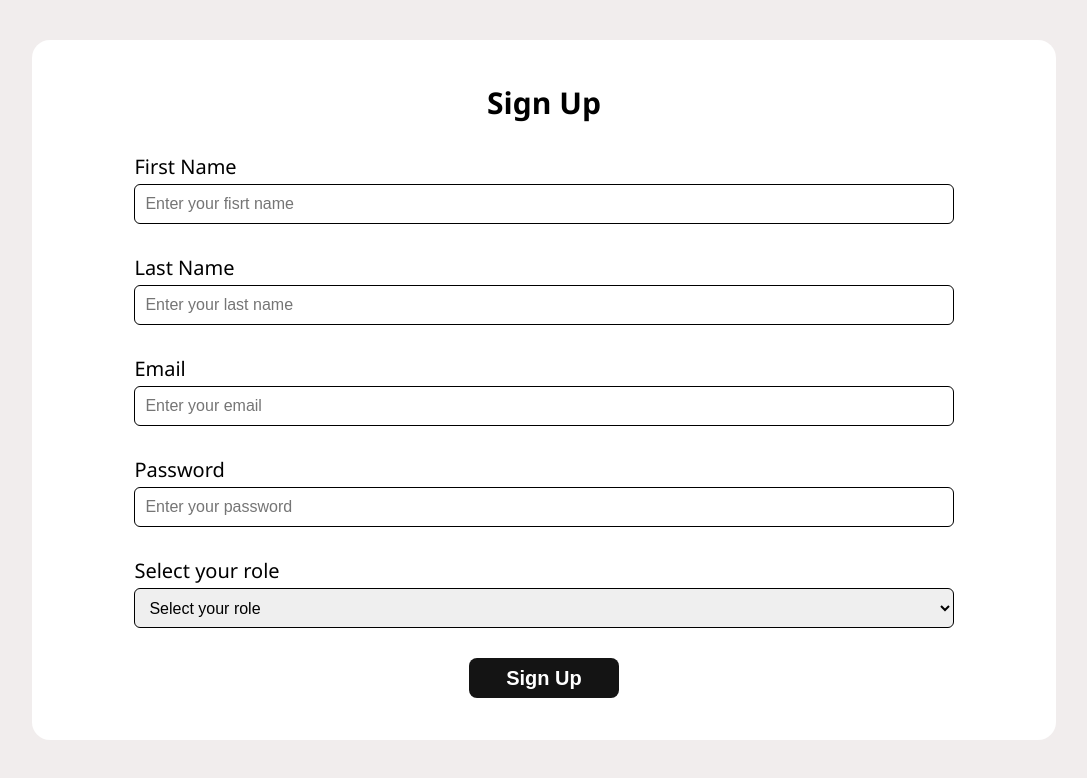
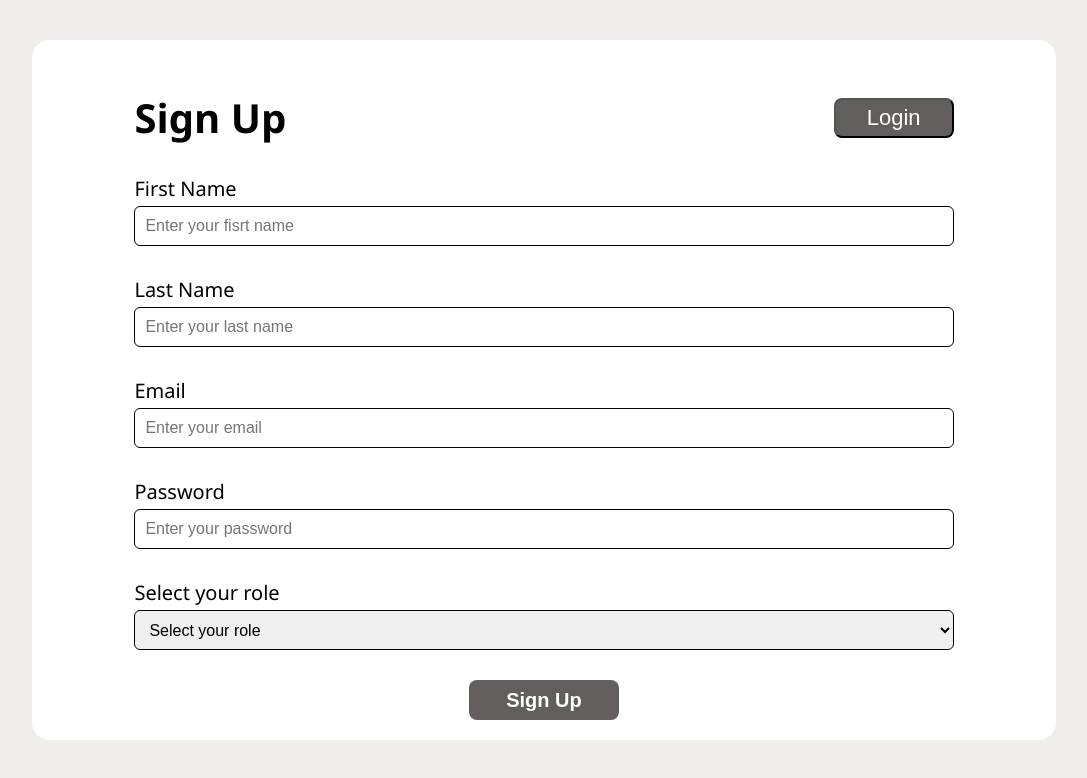
Before and after one commit to Abdulghaffar39/JWT_Web_Token, a website: page public/index.html in a window 1280 px wide. Shown: the whole page, without its empty margins (96-1183 px from the left). Drawn offline with Linux system fonts and the light colour scheme.

Commit message:
start working in jwt

```diff
--- a/public/index.html
+++ b/public/index.html
@@ -1,5 +1,6 @@
 <!DOCTYPE html>
 <html lang="en">
+
 <head>
     <meta charset="UTF-8">
     <meta name="viewport" content="width=device-width, initial-scale=1.0">
@@ -9,14 +10,21 @@
     <link rel="stylesheet" href="./style.css">
 
 </head>
+
 <body>
 
 
     <div class="container">
 
-        <form autocomplete="false" onsubmit="signup(event)">
+        <div class="parent_1">
 
             <h1>Sign Up</h1>
+
+            <button>Login</button>
+
+        </div>
+
+        <form autocomplete="false" onsubmit="signup(event)">
 
             <label for="firstName">First Name</label>
             <input type="text" id="firstName" placeholder="Enter your fisrt name">
@@ -50,4 +58,5 @@
     <script src="app.js"></script>
 
 </body>
+
 </html>
--- a/public/style.css
+++ b/public/style.css
@@ -27,8 +27,41 @@ body {
     background-color: rgb(255, 255, 255);
 
     display: flex;
+    flex-direction: column;
     justify-content: center;
     align-items: center;
+}
+
+.container .parent_1{
+
+    width: 80%;
+    padding: 30px 0px;
+
+    display: flex;
+    flex-direction: row;
+    justify-content: space-between;
+    align-items: center;
+}
+
+.container .parent_1 h1{
+
+    font-size: 40px;
+    text-align: center;
+}
+
+.container .parent_1 button{
+
+    width: 120px;
+    height: 40px;
+    color: white;
+    font-size: 22px;
+    border-radius: 8px;
+    background-color: rgb(99, 94, 94);
+}
+
+.container .parent_1 button:hover{
+
+    background-color: black;
 }
 
 .container form {
@@ -38,13 +71,6 @@ body {
     display: flex;
     flex-direction: column;
     justify-content: center;
-}
-
-.container form h1 {
-
-    font-size: 30px;
-    margin-bottom: 30px;
-    text-align: center;
 }
 
 .container form input {
@@ -88,7 +114,7 @@ body {
     font-weight: 700;
     border-radius: 8px;
     border-style: none;
-    background-color: rgb(20, 20, 20);
+    background-color: rgb(99, 94, 94);
 
     margin: 0 auto;
     display: flex;
@@ -98,9 +124,7 @@ body {
 
 .container form .submit:hover {
 
-    color: black;
-    background-color: white;
-    border: 2px solid black;
+    background-color: black;
 }
 
 
```
